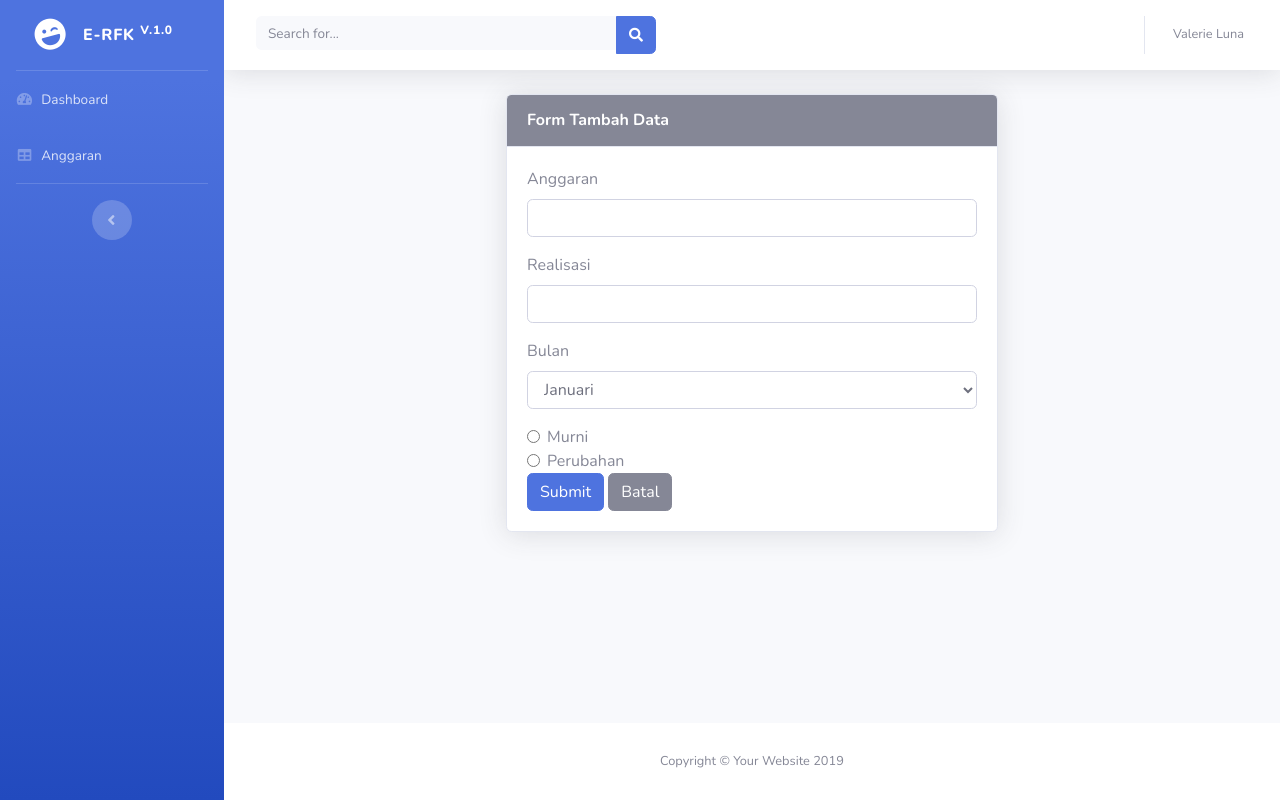
After one commit to arissaturrohman/e-RFK, a PHP site: page /?page=anggaran&aksi=tambah in a window 1280 px wide. The commit adds this page. Run offline with PHP 8.4, Linux system fonts and the light colour scheme; a user stored in the database is signed in; data comes from the database, SQL or seed files in the repository; data that the repository does not hold is empty.

Commit message:
modifikasi tampilan

```diff
--- a/assets/inc/config.php
+++ b/assets/inc/config.php
@@ -1,3 +1,3 @@
 <?php
 
-$conn = mysqli_connect('localhost', 'root', '', 'db_rfk');
+$conn = mysqli_connect('localhost', 'root', '', 'db_erfk');
--- /dev/null
+++ b/index.php
@@ -0,0 +1,286 @@
+<?php
+session_start();
+if(!isset($_SESSION["login"])){
+    header("Location: login.php");
+    exit;
+  }
+include('assets/inc/config.php');
+
+error_reporting(E_ALL ^(E_NOTICE | E_WARNING));
+
+
+?>
+<!DOCTYPE html>
+<html lang="en">
+
+<head>
+
+  <meta charset="utf-8">
+  <meta http-equiv="X-UA-Compatible" content="IE=edge">
+  <meta name="viewport" content="width=device-width, initial-scale=1, shrink-to-fit=no">
+  <meta name="description" content="">
+  <meta name="author" content="">
+
+  <title>e-RFK</title>
+
+  <!-- Custom fonts for this template-->
+  <link href="assets/vendor/fontawesome-free/css/all.min.css" rel="stylesheet" type="text/css">
+  <link href="https://fonts.googleapis.com/css?family=Nunito:200,200i,300,300i,400,400i,600,600i,700,700i,800,800i,900,900i" rel="stylesheet">
+
+  <!-- Custom styles for this template-->
+  <link href="assets/css/sb-admin-2.min.css" rel="stylesheet">
+
+</head>
+
+<body id="page-top">
+
+  <!-- Page Wrapper -->
+  <div id="wrapper">
+
+    <!-- Sidebar -->
+    <ul class="navbar-nav bg-gradient-primary sidebar sidebar-dark accordion" id="accordionSidebar">
+
+      <!-- Sidebar - Brand -->
+      <a class="sidebar-brand d-flex align-items-center justify-content-center" href="index.html">
+        <div class="sidebar-brand-icon rotate-n-15">
+          <i class="fas fa-laugh-wink"></i>
+        </div>
+        <div class="sidebar-brand-text mx-3">e-RFK <sup>V.1.0</sup></div>
+      </a>
+
+      <!-- Divider -->
+      <hr class="sidebar-divider my-0">
+
+      <!-- Nav Item - Dashboard -->
+      <li class="nav-item">
+        <a class="nav-link" href="index.php">
+          <i class="fas fa-fw fa-tachometer-alt"></i>
+          <span>Dashboard</span></a>
+      </li>
+
+        <?php
+
+        $level = $_SESSION['level'] == 'User';
+            if ($level) {
+
+        ?>
+
+      <!-- Nav Item - Charts -->
+      <li class="nav-item">
+        <a class="nav-link" href="?page=anggaran">
+          <i class="fas fa-fw fa-table"></i>
+          <span>Anggaran</span></a>
+      </li>
+
+            <?php } else { ?>
+    <!-- Nav Item - Charts -->
+    <li class="nav-item">
+        <a class="nav-link" href="?page=anggaran">
+          <i class="fas fa-fw fa-table"></i>
+          <span>Anggaran</span></a>
+      </li>
+
+      <!-- Nav Item - Tables -->
+      <li class="nav-item">
+        <a class="nav-link" href="?page=setting">
+          <i class="fas fa-fw fa-cog"></i>
+          <span>Setting</span></a>
+      </li>
+
+            <?php } ?>
+
+      <!-- Divider -->
+      <hr class="sidebar-divider d-none d-md-block">
+
+      <!-- Sidebar Toggler (Sidebar) -->
+      <div class="text-center d-none d-md-inline">
+        <button class="rounded-circle border-0" id="sidebarToggle"></button>
+      </div>
+
+    </ul>
+    <!-- End of Sidebar -->
+
+    <!-- Content Wrapper -->
+    <div id="content-wrapper" class="d-flex flex-column">
+
+      <!-- Main Content -->
+      <div id="content">
+
+        <!-- Topbar -->
+        <nav class="navbar navbar-expand navbar-light bg-white topbar mb-4 static-top shadow">
+
+          <!-- Sidebar Toggle (Topbar) -->
+          <button id="sidebarToggleTop" class="btn btn-link d-md-none rounded-circle mr-3">
+            <i class="fa fa-bars"></i>
+          </button>
+
+          <!-- Topbar Search -->
+          <form class="d-none d-sm-inline-block form-inline mr-auto ml-md-3 my-2 my-md-0 mw-100 navbar-search">
+            <div class="input-group">
+              <input type="text" class="form-control bg-light border-0 small" placeholder="Search for..." aria-label="Search" aria-describedby="basic-addon2">
+              <div class="input-group-append">
+                <button class="btn btn-primary" type="button">
+                  <i class="fas fa-search fa-sm"></i>
+                </button>
+              </div>
+            </div>
+          </form>
+
+          <!-- Topbar Navbar -->
+          <ul class="navbar-nav ml-auto">
+
+            <!-- Nav Item - Search Dropdown (Visible Only XS) -->
+            <li class="nav-item dropdown no-arrow d-sm-none">
+              <a class="nav-link dropdown-toggle" href="#" id="searchDropdown" role="button" data-toggle="dropdown" aria-haspopup="true" aria-expanded="false">
+                <i class="fas fa-search fa-fw"></i>
+              </a>
+              <!-- Dropdown - Messages -->
+              <div class="dropdown-menu dropdown-menu-right p-3 shadow animated--grow-in" aria-labelledby="searchDropdown">
+                <form class="form-inline mr-auto w-100 navbar-search">
+                  <div class="input-group">
+                    <input type="text" class="form-control bg-light border-0 small" placeholder="Search for..." aria-label="Search" aria-describedby="basic-addon2">
+                    <div class="input-group-append">
+                      <button class="btn btn-primary" type="button">
+                        <i class="fas fa-search fa-sm"></i>
+                      </button>
+                    </div>
+                  </div>
+                </form>
+              </div>
+            </li>
+
+
+            <div class="topbar-divider d-none d-sm-block"></div>
+
+            <!-- Nav Item - User Information -->
+            <li class="nav-item dropdown no-arrow">
+              <a class="nav-link dropdown-toggle" href="#" id="userDropdown" role="button" data-toggle="dropdown" aria-haspopup="true" aria-expanded="false">
+                <span class="mr-2 d-none d-lg-inline text-gray-600 small">Valerie Luna</span>
+                <!-- <img class="img-profile rounded-circle" src="https://source.unsplash.com/QAB-WJcbgJk/60x60"> -->
+              </a>
+              <!-- Dropdown - User Information -->
+              <div class="dropdown-menu dropdown-menu-right shadow animated--grow-in" aria-labelledby="userDropdown">
+                <a class="dropdown-item" href="#">
+                  <i class="fas fa-user fa-sm fa-fw mr-2 text-gray-400"></i>
+                  Profile
+                </a>
+                <a class="dropdown-item" href="#">
+                  <i class="fas fa-cogs fa-sm fa-fw mr-2 text-gray-400"></i>
+                  Settings
+                </a>
+                <a class="dropdown-item" href="#">
+                  <i class="fas fa-list fa-sm fa-fw mr-2 text-gray-400"></i>
+                  Activity Log
+                </a>
+                <div class="dropdown-divider"></div>
+                <a class="dropdown-item" href="#" data-toggle="modal" data-target="#logoutModal">
+                  <i class="fas fa-sign-out-alt fa-sm fa-fw mr-2 text-gray-400"></i>
+                  Logout
+                </a>
+              </div>
+            </li>
+
+          </ul>
+
+        </nav>
+        <!-- End of Topbar -->
+
+        <!-- Begin Page Content -->
+        <div class="container-fluid">
+
+        <?php
+            $page = $_GET['page'];
+            $aksi = $_GET['aksi'];
+
+            if ($page == "anggaran") {
+              if ($aksi == "") {
+                include "page/anggaran/anggaran.php";
+              }elseif ($aksi== "tambah") {
+                include "page/anggaran/tambah.php";
+              }
+              elseif ($aksi== "edit") {
+                include "page/anggaran/edit.php";
+              }
+              elseif ($aksi== "hapus") {
+                include "page/anggaran/hapus.php";
+              }
+            }
+            elseif ($page == "setting") {
+              if ($aksi == "") {
+                include "page/setting/setting.php";
+              }
+              elseif ($aksi== "tambah") {
+                include "page/setting/tambah.php";
+              }
+              elseif ($aksi== "edit") {
+                include "page/setting/edit.php";
+              }
+              elseif ($aksi== "hapus") {
+                include "page/setting/hapus.php";
+              }
+            }
+              if ($page == "") {
+                include "dashboard.php";
+            }
+            ?>
+
+
+        </div>
+        <!-- /.container-fluid -->
+
+      </div>
+      <!-- End of Main Content -->
+
+      <!-- Footer -->
+      <footer class="sticky-footer bg-white">
+        <div class="container my-auto">
+          <div class="copyright text-center my-auto">
+            <span>Copyright &copy; Your Website 2019</span>
+          </div>
+        </div>
+      </footer>
+      <!-- End of Footer -->
+
+    </div>
+    <!-- End of Content Wrapper -->
+
+  </div>
+  <!-- End of Page Wrapper -->
+
+  <!-- Scroll to Top Button-->
+  <a class="scroll-to-top rounded" href="#page-top">
+    <i class="fas fa-angle-up"></i>
+  </a>
+
+  <!-- Logout Modal-->
+  <div class="modal fade" id="logoutModal" tabindex="-1" role="dialog" aria-labelledby="exampleModalLabel" aria-hidden="true">
+    <div class="modal-dialog" role="document">
+      <div class="modal-content">
+        <div class="modal-header">
+          <h5 class="modal-title" id="exampleModalLabel">Ready to Leave?</h5>
+          <button class="close" type="button" data-dismiss="modal" aria-label="Close">
+            <span aria-hidden="true">×</span>
+          </button>
+        </div>
+        <div class="modal-body">Select "Logout" below if you are ready to end your current session.</div>
+        <div class="modal-footer">
+          <button class="btn btn-secondary" type="button" data-dismiss="modal">Cancel</button>
+          <a class="btn btn-primary" href="logout.php">Logout</a>
+        </div>
+      </div>
+    </div>
+  </div>
+
+  <!-- Bootstrap core JavaScript-->
+  <script src="assets/vendor/jquery/jquery.min.js"></script>
+  <script src="assets/vendor/bootstrap/js/bootstrap.bundle.min.js"></script>
+
+  <!-- Core plugin JavaScript-->
+  <script src="assets/vendor/jquery-easing/jquery.easing.min.js"></script>
+
+  <!-- Custom scripts for all pages-->
+  <script src="assets/js/sb-admin-2.min.js"></script>
+
+</body>
+
+</html>
--- /dev/null
+++ b/page/anggaran/edit.php
@@ -0,0 +1 @@
+halaman edit anggaran
--- /dev/null
+++ b/page/anggaran/hapus.php
@@ -0,0 +1 @@
+halaman hapus
--- /dev/null
+++ b/page/anggaran/tambah.php
@@ -0,0 +1,75 @@
+<div class="row">
+<div class="col-3"></div>
+<div class="col-6">
+<div class="card shadow mb-4">
+            <div class="card-header bg-secondary py-3">
+              <h6 class="m-0 font-weight-bold text-white">Form Tambah Data</h6>
+            </div>
+            <div class="card-body">
+            <form method="POST">
+            <?php
+
+            $sql = $conn->query("SELECT * FROM tb_anggaran WHERE tahun='$_SESSION[tahun]'");
+            $data = $sql->fetch_assoc();
+
+            ?>
+            <div class="form-group">
+                <label>Anggaran</label>
+                <input type="number" class="form-control" name="anggaran" value="<?= $data['anggaran']; ?>">
+            </div>
+            <div class="form-group">
+                <label>Realisasi</label>
+                <input type="number" class="form-control" name="realisasi">
+            </div>
+            <div class="form-group">
+                <label>Bulan</label>
+                <select name="bulan" class="form-control">
+                    <option value="januari">Januari</option>
+                    <option value="pebruari">Pebruari</option>
+                    <option value="maret">Maret</option>
+                </select>
+            </div>
+            <div class="form-check">
+                <input class="form-check-input" type="radio" name="ket" value="Murni">
+                <label class="form-check-label">
+                    Murni
+                </label>
+            </div>
+            <div class="form-check">
+                <input class="form-check-input" type="radio" name="ket" value="Perubahan">
+                <label class="form-check-label">
+                    Perubahan
+                </label>
+            </div>
+            <button type="submit" name="tambah" class="btn btn-primary">Submit</button>
+            <a href="?page=anggaran" class="btn btn-secondary">Batal</a>
+        </form>
+   </div>
+</div>
+
+</div>
+</div>
+
+<?php
+
+if (isset($_POST['tambah'])) {
+
+    $anggaran = $_POST['anggaran'];
+    $realisasi = $_POST['realisasi'];
+    $bulan = $_POST['bulan'];
+    $ket = $_POST['ket'];
+
+
+    $sql = $conn->query("INSERT INTO tb_anggaran (anggaran, realisasi, bulan, keterangan, tahun) VALUES('$anggaran', '$realisasi', '$bulan', '$ket', '$_SESSION[tahun]')");
+
+    if ($sql) {
+?>
+        <script>
+            alert("Data berhasil ditambah");
+            window.location.href = "?page=anggaran";
+        </script>
+<?php
+    }
+}
+
+?>
--- /dev/null
+++ b/page/setting/edit.php
@@ -0,0 +1 @@
+halaman edit
--- /dev/null
+++ b/page/setting/hapus.php
@@ -0,0 +1 @@
+halaman hapus
--- /dev/null
+++ b/page/setting/setting.php
@@ -0,0 +1 @@
+<h1 class="h3 mb-4 text-gray-800">Halaman Setting</h1>
--- /dev/null
+++ b/page/setting/tambah.php
@@ -0,0 +1 @@
+halaman tambah
--- a/regis.php
+++ b/regis.php
@@ -77,8 +77,8 @@ if (isset($_POST['registrasi'])) {
                                         <div class="form-group">
                                             <select name="level" class="form-control">
                                                 <option value="">Pilih Level</option>
-                                                <option value="admin">Admin</option>
-                                                <option value="user">User</option>
+                                                <option value="Admin">Admin</option>
+                                                <option value="User">User</option>
                                             </select>
                                         </div>
                                         <button type="submit" name="registrasi" class="btn btn-primary btn-user btn-block">
```
Also changed, not shown: login.php (+6 -6 lines), page/anggaran/anggaran.php (added, +216 -0 lines).
